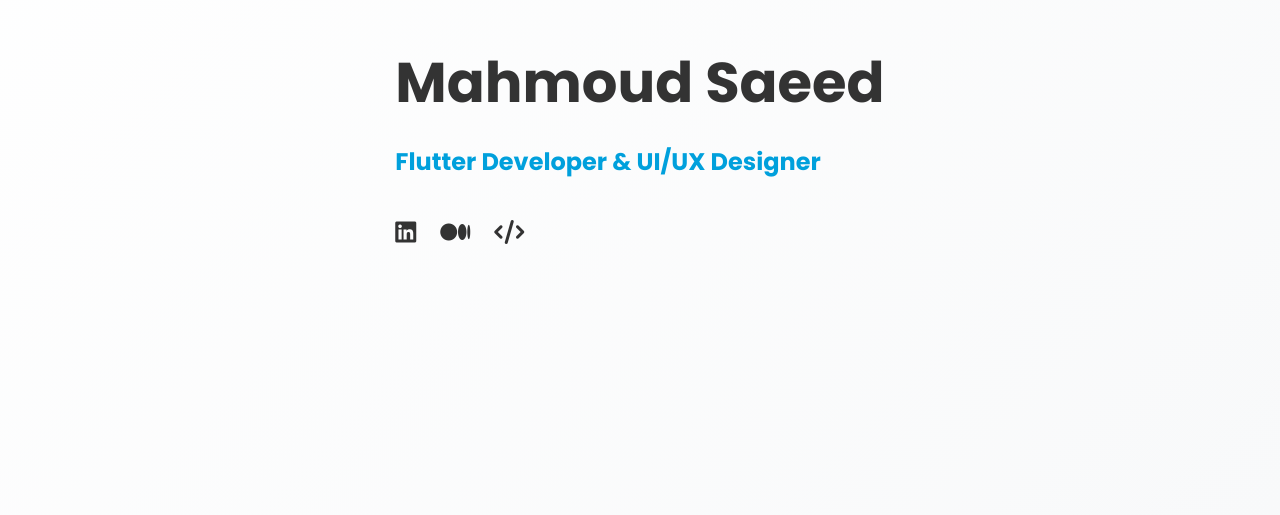
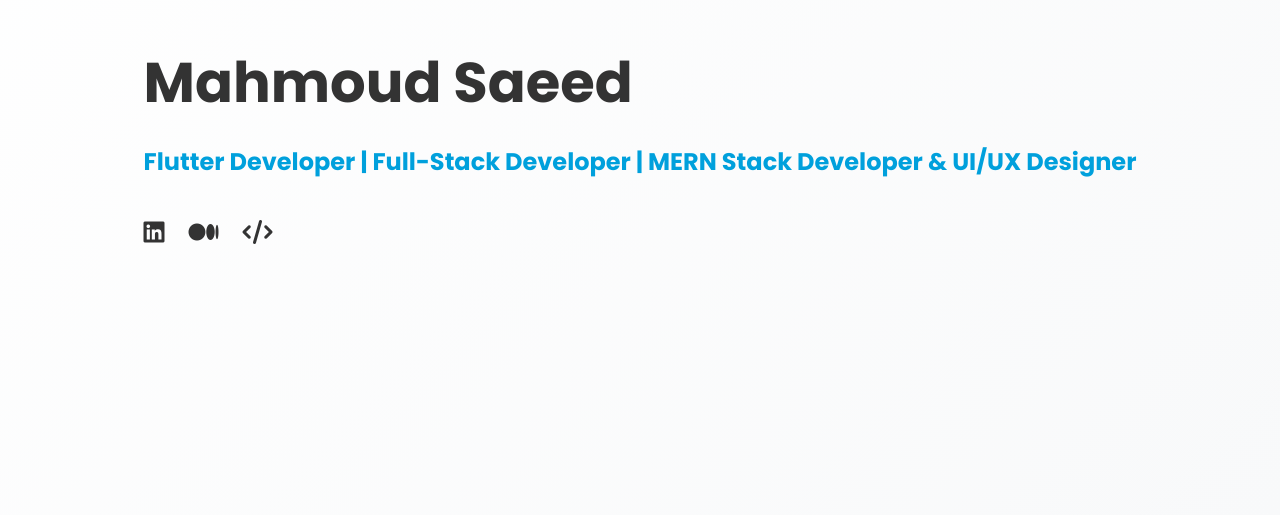
Before and after one commit to Mahmoud-Saeed-Mahmoud/Mahmoud-Saeed-Mahmoud.github.io, a plain HTML site: page index.html in a window 1280 px wide. Shown: the part 285-800 px from the top of the page. Drawn offline with Linux system fonts and the light colour scheme.

Commit message:
update index.html

```diff
--- a/index.html
+++ b/index.html
@@ -24,7 +24,7 @@
     <section id="home" class="hero">
         <div class="container">
             <h1>Mahmoud Saeed</h1>
-            <h2>Flutter Developer & UI/UX Designer</h2>
+            <h2>Flutter Developer | Full-Stack Developer | MERN Stack Developer & UI/UX Designer</h2>
             <div class="social-links">
                 <a href="https://linkedin.com/in/mahmoud--saeed" target="_blank"><i class="fab fa-linkedin"></i></a>
                 <a href="https://medium.com/@mahmoudsaeed395.395" target="_blank"><i class="fab fa-medium"></i></a>
```
